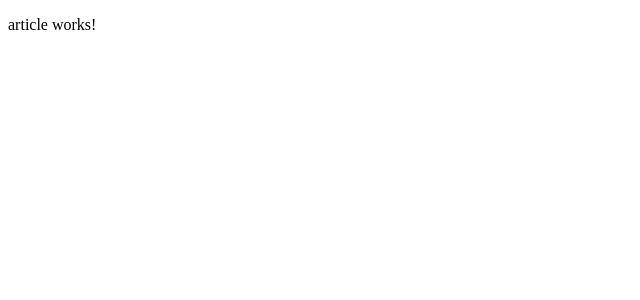
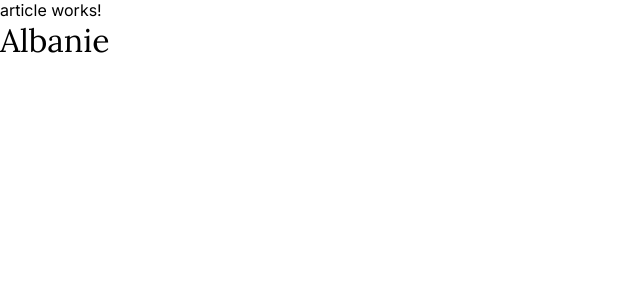
Before and after one commit to cpoiny/Blog-voyage2, an Angular app: page /article in a window 1280 px wide. Shown: the top 300 px of the page, without its empty margins (0-640 px from the left). Built offline with nearby package versions, Linux system fonts and the light colour scheme.

Commit message:
ajout des variables de couleurs et font

```diff
--- a/src/app/pages/article/article.component.html
+++ b/src/app/pages/article/article.component.html
@@ -1 +1,3 @@
 <p routerLink="">article works!</p>
+
+<h1>Albanie</h1>
--- a/src/index.html
+++ b/src/index.html
@@ -6,6 +6,8 @@
   <base href="/">
   <meta name="viewport" content="width=device-width, initial-scale=1">
   <link rel="icon" type="image/x-icon" href="favicon.ico">
+  <link href="https://fonts.googleapis.com/css2?family=Inter:wght@100;200;300;400;500;600;700;800;900&display=swap" rel="stylesheet">
+  <link href="https://fonts.googleapis.com/css2?family=Lora:ital,wght@0,400;0,500;0,600;0,700;1,400;1,500;1,600;1,700&display=swap" rel="stylesheet">
 </head>
 <body>
   <app-root></app-root>
--- a/src/styles.css
+++ b/src/styles.css
@@ -1 +1,20 @@
-/* You can add global styles to this file, and also import other style files */
+/* GENERAL */
+
+* {
+    margin: 0;
+    padding: 0;
+    box-sizing: border-box;
+    font-family: 'Inter', serif;
+}
+
+:root {
+ --orange :#C96B41;
+ --beige : #EEDFD4;
+ --noir : #000;
+ --blanc: #FFF;
+}
+
+h1 {
+    font-family: 'Lora', serif;
+    font-weight: normal;
+}
```
